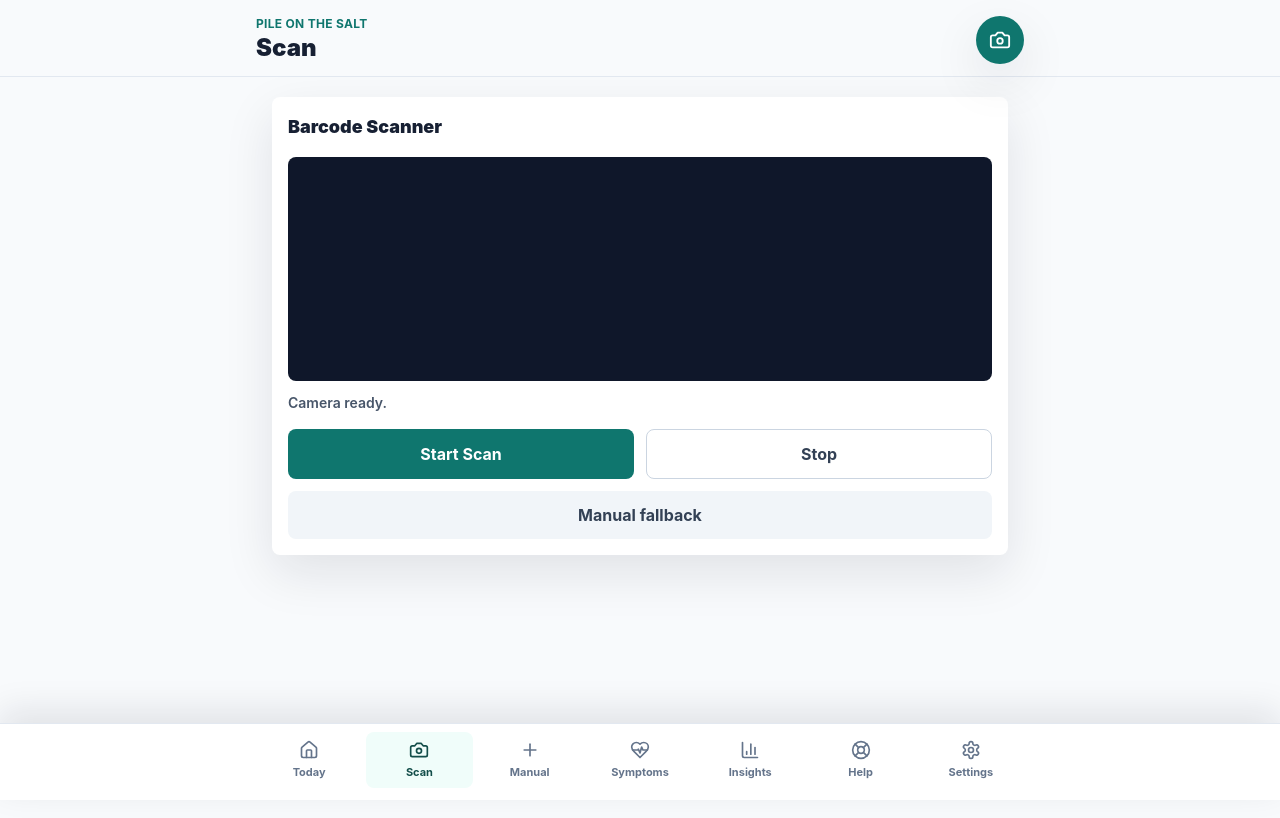
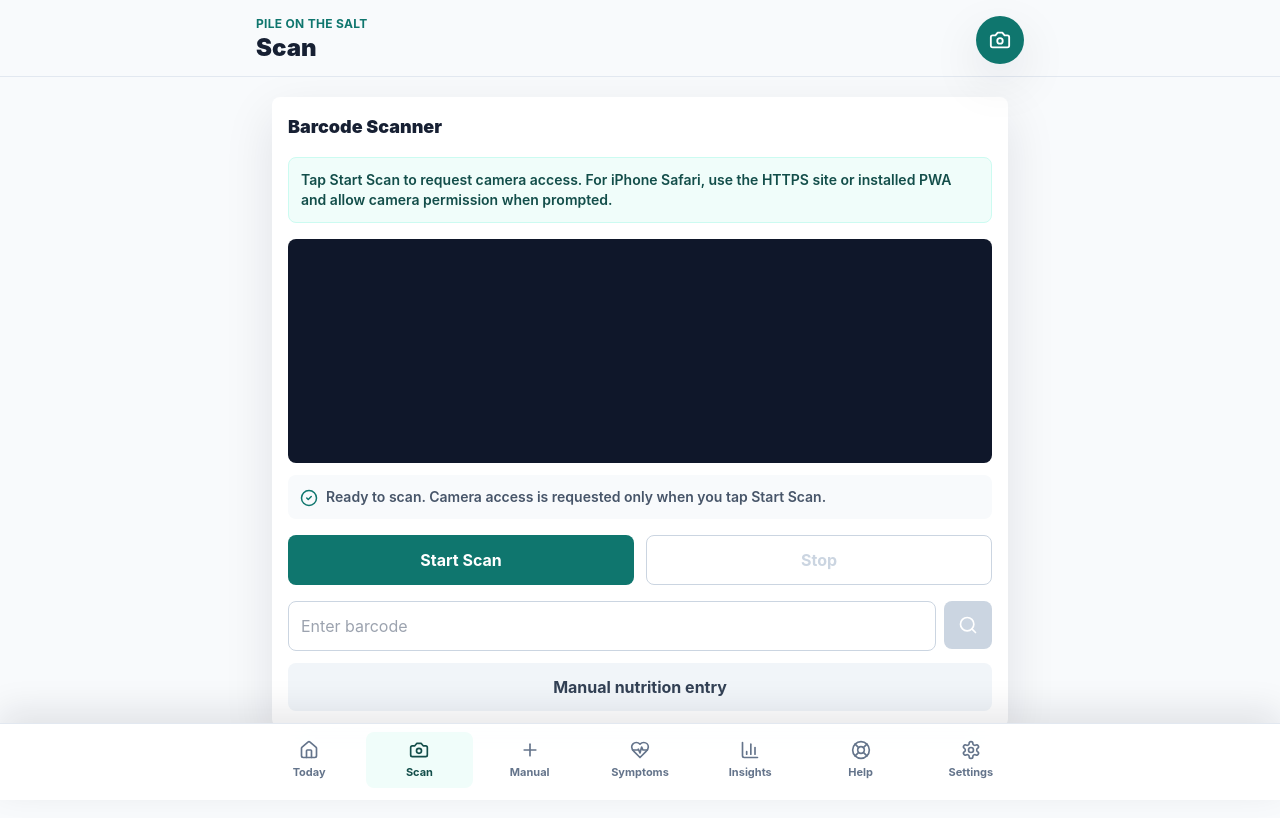
Before and after one commit to johnwhinzeii72-spec/pile_on_the_salt, a React (Vite) app: page / in a window 1280 px wide. Both pictures are taken after a click on the button "Open barcode scanner". Shown: the top 818 px of the page. Built offline with nearby package versions, Linux system fonts and the light colour scheme.

Commit message:
Improve barcode scanner and nutrition logging states

```diff
--- a/src/App.tsx
+++ b/src/App.tsx
@@ -1,15 +1,16 @@
 import { useEffect, useMemo, useRef, useState } from 'react';
 import {
-  Activity,
+  AlertCircle,
   BarChart3,
   Camera,
   CheckCircle2,
-  ClipboardPlus,
   Droplets,
   HeartPulse,
   Home,
   LifeBuoy,
+  Loader2,
   Plus,
+  Search,
   Settings as SettingsIcon,
   Utensils,
   XCircle
@@ -26,7 +27,7 @@ import {
   saveSettings,
   saveSymptomLogs
 } from './storage';
-import type { FoodLog, Nutrients, PageId, ProductNutrition, Settings, SymptomLog } from './types';
+import type { FoodLog, NutrientAvailability, Nutrients, PageId, ProductNutrition, Settings, SymptomLog } from './types';
 
 type Totals = Nutrients & { fluidsOz: number };
 
@@ -35,6 +36,8 @@ type NavItem = {
   label: string;
   icon: typeof Home;
 };
+
+type LookupState = 'idle' | 'permission' | 'scanning' | 'loading' | 'found' | 'not-found' | 'api-error' | 'camera-error';
 
 const navItems: NavItem[] = [
   { id: 'dashboard', label: 'Today', icon: Home },
@@ -209,24 +212,86 @@ function GoalCard({ icon: Icon, label, value, goal, unit }: { icon: typeof Home;
 
 function Scanner({ onAdd, onManual }: { onAdd: (entry: Omit<FoodLog, 'id' | 'createdAt'>) => void; onManual: () => void }) {
   const scannerRef = useRef<Html5Qrcode | null>(null);
-  const [status, setStatus] = useState('Camera ready.');
+  const processingRef = useRef(false);
+  const [status, setStatus] = useState('Ready to scan. Camera access is requested only when you tap Start Scan.');
+  const [lookupState, setLookupState] = useState<LookupState>('idle');
   const [product, setProduct] = useState<ProductNutrition | null>(null);
+  const [barcode, setBarcode] = useState('');
+  const [manualBarcode, setManualBarcode] = useState('');
   const [multiplier, setMultiplier] = useState(1);
-  const [scanning, setScanning] = useState(false);
+  const scanning = lookupState === 'permission' || lookupState === 'scanning';
+  const loading = lookupState === 'loading';
 
   const stop = async () => {
     const scanner = scannerRef.current;
-    if (scanner?.isScanning) await scanner.stop();
-    await scanner?.clear();
-    scannerRef.current = null;
-    setScanning(false);
+    if (!scanner) {
+      setLookupState((state) => (state === 'scanning' || state === 'permission' ? 'idle' : state));
+      return;
+    }
+
+    try {
+      if (scanner.isScanning) await scanner.stop();
+      await scanner.clear();
+    } catch {
+      // Camera cleanup can throw if Safari has already released the stream.
+    } finally {
+      scannerRef.current = null;
+      setLookupState((state) => (state === 'scanning' || state === 'permission' ? 'idle' : state));
+    }
+  };
+
+  const resetForScan = () => {
+    processingRef.current = false;
+    setBarcode('');
+    setProduct(null);
+    setMultiplier(1);
+    setStatus('Ready to scan. Camera access is requested only when you tap Start Scan.');
+    setLookupState('idle');
+  };
+
+  const lookupBarcode = async (value: string) => {
+    const cleanBarcode = value.trim();
+    if (!cleanBarcode || processingRef.current) return;
+
+    processingRef.current = true;
+    setBarcode(cleanBarcode);
+    setProduct(null);
+    setLookupState('loading');
+    setStatus(`Looking up ${cleanBarcode}...`);
+
+    try {
+      const found = await fetchProduct(cleanBarcode);
+      if (found) {
+        setProduct(found);
+        setLookupState('found');
+        setStatus('Product found. Review nutrients and add it to today when ready.');
+      } else {
+        setLookupState('not-found');
+        setStatus('Product not found in Open Food Facts. Use manual barcode or nutrition entry as a fallback.');
+      }
+    } catch {
+      setLookupState('api-error');
+      setStatus('Open Food Facts lookup failed. Check your connection or enter nutrition manually.');
+    } finally {
+      processingRef.current = false;
+    }
   };
 
   useEffect(() => () => { void stop(); }, []);
 
   const start = async () => {
-    setProduct(null);
-    setStatus('Starting camera...');
+    await stop();
+    resetForScan();
+
+    if (!window.isSecureContext) {
+      setLookupState('camera-error');
+      setStatus('Camera scanning requires HTTPS. On iPhone Safari, open the installed app or the HTTPS site before scanning.');
+      return;
+    }
+
+    setLookupState('permission');
+    setStatus('Safari may ask for camera permission. Choose Allow, then point the camera at a UPC, EAN, or Code128 barcode.');
+
     try {
       const scanner = new Html5Qrcode('reader', {
         formatsToSupport: [
@@ -238,31 +303,34 @@ function Scanner({ onAdd, onManual }: { onAdd: (entry: Omit<FoodLog, 'id' | 'cre
         ]
       });
       scannerRef.current = scanner;
-      setScanning(true);
       await scanner.start(
         { facingMode: 'environment' },
-        { fps: 10, qrbox: { width: 260, height: 160 }, aspectRatio: 1.7778 },
+        { fps: 8, qrbox: { width: 260, height: 160 }, aspectRatio: 1.7778 },
         async (decodedText) => {
+          if (processingRef.current) return;
+          processingRef.current = true;
+          const cleanBarcode = decodedText.trim();
+          setBarcode(cleanBarcode);
+          setStatus('Barcode captured. Stopping camera and looking up product...');
           await stop();
-          setStatus(`Looking up ${decodedText}...`);
-          try {
-            const found = await fetchProduct(decodedText);
-            if (found) {
-              setProduct(found);
-              setStatus('Product found.');
-            } else {
-              setStatus('Product not found. Use manual entry as a fallback.');
-            }
-          } catch {
-            setStatus('Lookup failed. Check your connection or use manual entry.');
-          }
+          processingRef.current = false;
+          await lookupBarcode(cleanBarcode);
         },
         () => undefined
       );
+      setLookupState('scanning');
+      setStatus('Camera is active. Hold the barcode inside the frame.');
     } catch {
-      setStatus('Camera access failed. iPhone Safari requires HTTPS and camera permission.');
-      setScanning(false);
+      processingRef.current = false;
+      scannerRef.current = null;
+      setLookupState('camera-error');
+      setStatus('Camera access failed. On iPhone Safari, scanning requires HTTPS and camera permission.');
     }
+  };
+
+  const submitManualBarcode = (event: React.FormEvent<HTMLFormElement>) => {
+    event.preventDefault();
+    void stop().then(() => lookupBarcode(manualBarcode));
   };
 
   const scaled = product ? applyMultiplier(product, multiplier) : null;
@@ -270,29 +338,77 @@ function Scanner({ onAdd, onManual }: { onAdd: (entry: Omit<FoodLog, 'id' | 'cre
   return (
     <section className="space-y-5">
       <Panel title="Barcode Scanner">
-        <div id="reader" className="min-h-56 overflow-hidden rounded-lg bg-slate-900" />
-        <p className="mt-3 text-sm font-semibold text-slate-600">{status}</p>
+        <div className="rounded-lg border border-salt-100 bg-salt-50 p-3 text-sm font-semibold text-salt-900">
+          Tap Start Scan to request camera access. For iPhone Safari, use the HTTPS site or installed PWA and allow camera permission when prompted.
+        </div>
+        <div id="reader" className="mt-4 min-h-56 overflow-hidden rounded-lg bg-slate-900" />
+        <ScannerStatus state={lookupState} status={status} />
         <div className="mt-4 grid grid-cols-2 gap-3">
-          <button type="button" onClick={start} disabled={scanning} className="rounded-lg bg-salt-700 px-4 py-3 font-bold text-white disabled:bg-slate-300">Start Scan</button>
-          <button type="button" onClick={() => void stop()} className="rounded-lg border border-slate-300 px-4 py-3 font-bold text-slate-700">Stop</button>
+          <button type="button" onClick={start} disabled={scanning || loading} className="rounded-lg bg-salt-700 px-4 py-3 font-bold text-white disabled:bg-slate-300">
+            {lookupState === 'found' || lookupState === 'not-found' || lookupState === 'api-error' ? 'Scan Again' : 'Start Scan'}
+          </button>
+          <button type="button" onClick={() => void stop()} disabled={!scanning} className="rounded-lg border border-slate-300 px-4 py-3 font-bold text-slate-700 disabled:text-slate-300">Stop</button>
         </div>
-        <button type="button" onClick={onManual} className="mt-3 w-full rounded-lg bg-slate-100 px-4 py-3 font-bold text-slate-700">Manual fallback</button>
+        <form onSubmit={submitManualBarcode} className="mt-4 grid grid-cols-[1fr_auto] gap-2">
+          <input
+            value={manualBarcode}
+            onChange={(event) => setManualBarcode(event.target.value)}
+            inputMode="numeric"
+            autoComplete="off"
+            placeholder="Enter barcode"
+            className="min-w-0 rounded-lg border border-slate-300 bg-white px-3 py-3 outline-none focus:border-salt-700"
+          />
+          <button type="submit" disabled={loading || !manualBarcode.trim()} className="grid h-12 w-12 place-items-center rounded-lg bg-slate-900 text-white disabled:bg-slate-300" aria-label="Look up barcode">
+            {loading ? <Loader2 className="animate-spin" size={20} /> : <Search size={20} />}
+          </button>
+        </form>
+        <button type="button" onClick={onManual} className="mt-3 w-full rounded-lg bg-slate-100 px-4 py-3 font-bold text-slate-700">Manual nutrition entry</button>
       </Panel>
+
+      {(lookupState === 'not-found' || lookupState === 'api-error') && (
+        <Panel title={lookupState === 'not-found' ? 'Product Not Found' : 'Lookup Error'}>
+          <p className="text-sm font-semibold text-slate-600">
+            {lookupState === 'not-found'
+              ? `${barcode || 'That barcode'} was not found in Open Food Facts.`
+              : 'Open Food Facts could not be reached or returned an error.'}
+          </p>
+          <div className="mt-4 grid grid-cols-2 gap-3">
+            <button type="button" onClick={start} className="rounded-lg bg-salt-700 px-4 py-3 font-bold text-white">Scan Again</button>
+            <button type="button" onClick={onManual} className="rounded-lg bg-slate-100 px-4 py-3 font-bold text-slate-700">Manual Entry</button>
+          </div>
+        </Panel>
+      )}
 
       {product && scaled && (
         <Panel title="Product Details">
           <div className="space-y-1">
             <h2 className="text-xl font-black">{product.name}</h2>
             <p className="text-sm font-semibold text-slate-500">{product.brand || 'Brand unavailable'} · {product.servingSize || 'Serving size unavailable'}</p>
+            <p className="text-xs font-bold uppercase text-slate-400">Barcode {product.barcode}</p>
           </div>
           <div className="mt-4 flex gap-2">
             {multipliers.map((value) => <button key={value} type="button" onClick={() => setMultiplier(value)} className={`rounded-lg px-3 py-2 text-sm font-bold ${multiplier === value ? 'bg-salt-700 text-white' : 'bg-slate-100 text-slate-700'}`}>{value}x</button>)}
           </div>
-          <NutrientGrid nutrients={scaled} />
-          <button type="button" onClick={() => onAdd({ ...scaled, name: product.name, brand: product.brand, servingSize: product.servingSize, fluidsOz: 0, source: 'scanner', barcode: product.barcode, multiplier })} className="mt-4 w-full rounded-lg bg-berry px-4 py-3 font-bold text-white">Add To Today</button>
+          <NutrientGrid nutrients={scaled} availability={product.availableNutrients} />
+          <div className="mt-4 grid grid-cols-2 gap-3">
+            <button type="button" onClick={() => onAdd({ ...scaled, name: product.name, brand: product.brand, servingSize: product.servingSize, fluidsOz: 0, source: 'scanner', barcode: product.barcode, multiplier })} className="rounded-lg bg-berry px-4 py-3 font-bold text-white">Add To Today</button>
+            <button type="button" onClick={start} className="rounded-lg bg-slate-100 px-4 py-3 font-bold text-slate-700">Scan Again</button>
+          </div>
         </Panel>
       )}
     </section>
+  );
+}
+
+function ScannerStatus({ state, status }: { state: LookupState; status: string }) {
+  const isError = state === 'api-error' || state === 'camera-error' || state === 'not-found';
+  const isLoading = state === 'loading' || state === 'permission';
+
+  return (
+    <div className={`mt-3 flex items-start gap-2 rounded-lg p-3 text-sm font-semibold ${isError ? 'bg-rose-50 text-rose-950' : 'bg-slate-50 text-slate-600'}`}>
+      {isLoading ? <Loader2 className="mt-0.5 shrink-0 animate-spin" size={18} /> : isError ? <AlertCircle className="mt-0.5 shrink-0" size={18} /> : <CheckCircle2 className="mt-0.5 shrink-0 text-salt-700" size={18} />}
+      <p>{status}</p>
+    </div>
   );
 }
 
@@ -434,17 +550,25 @@ function EntryForm({ title, onSubmit, fields, includeNotes }: { title: string; o
   );
 }
 
-function NutrientGrid({ nutrients }: { nutrients: Nutrients }) {
+function NutrientGrid({ nutrients, availability }: { nutrients: Nutrients; availability?: NutrientAvailability }) {
+  const nutrientRows: Array<[keyof Nutrients, string, string, number]> = [
+    ['sodiumMg', 'Sodium', 'mg', nutrients.sodiumMg],
+    ['potassiumMg', 'Potassium', 'mg', nutrients.potassiumMg],
+    ['magnesiumMg', 'Magnesium', 'mg', nutrients.magnesiumMg],
+    ['calciumMg', 'Calcium', 'mg', nutrients.calciumMg],
+    ['carbohydratesG', 'Carbs', 'g', nutrients.carbohydratesG],
+    ['sugarsG', 'Sugars', 'g', nutrients.sugarsG],
+    ['proteinG', 'Protein', 'g', nutrients.proteinG],
+    ['caffeineMg', 'Caffeine', 'mg', nutrients.caffeineMg]
+  ];
+
   return (
     <div className="mt-4 grid grid-cols-2 gap-3">
-      <Metric label="Sodium" value={`${fmt(nutrients.sodiumMg)} mg`} />
-      <Metric label="Potassium" value={`${fmt(nutrients.potassiumMg)} mg`} />
-      <Metric label="Magnesium" value={`${fmt(nutrients.magnesiumMg)} mg`} />
-      <Metric label="Calcium" value={`${fmt(nutrients.calciumMg)} mg`} />
-      <Metric label="Carbs" value={`${nutrients.carbohydratesG.toFixed(1)} g`} />
-      <Metric label="Sugars" value={`${nutrients.sugarsG.toFixed(1)} g`} />
-      <Metric label="Protein" value={`${nutrients.proteinG.toFixed(1)} g`} />
-      <Metric label="Caffeine" value={`${fmt(nutrients.caffeineMg)} mg`} />
+      {nutrientRows.map(([key, label, unit, value]) => {
+        const isAvailable = availability?.[key] ?? true;
+        const displayValue = isAvailable ? `${unit === 'g' ? value.toFixed(1) : fmt(value)} ${unit}` : 'Not listed';
+        return <Metric key={key} label={label} value={displayValue} muted={!isAvailable} />;
+      })}
     </div>
   );
 }
@@ -453,8 +577,8 @@ function Panel({ title, children }: { title: string; children: React.ReactNode }
   return <section className="rounded-lg bg-white p-4 shadow-soft"><h2 className="mb-4 text-lg font-black">{title}</h2>{children}</section>;
 }
 
-function Metric({ label, value }: { label: string; value: string }) {
-  return <div className="rounded-lg bg-salt-50 p-3"><p className="text-xs font-bold uppercase text-salt-900/70">{label}</p><p className="mt-1 text-lg font-black text-salt-900">{value}</p></div>;
+function Metric({ label, value, muted = false }: { label: string; value: string; muted?: boolean }) {
+  return <div className={`rounded-lg p-3 ${muted ? 'bg-slate-50' : 'bg-salt-50'}`}><p className={`text-xs font-bold uppercase ${muted ? 'text-slate-400' : 'text-salt-900/70'}`}>{label}</p><p className={`mt-1 text-lg font-black ${muted ? 'text-slate-500' : 'text-salt-900'}`}>{value}</p></div>;
 }
 
 function FoodRow({ food }: { food: FoodLog }) {
```
